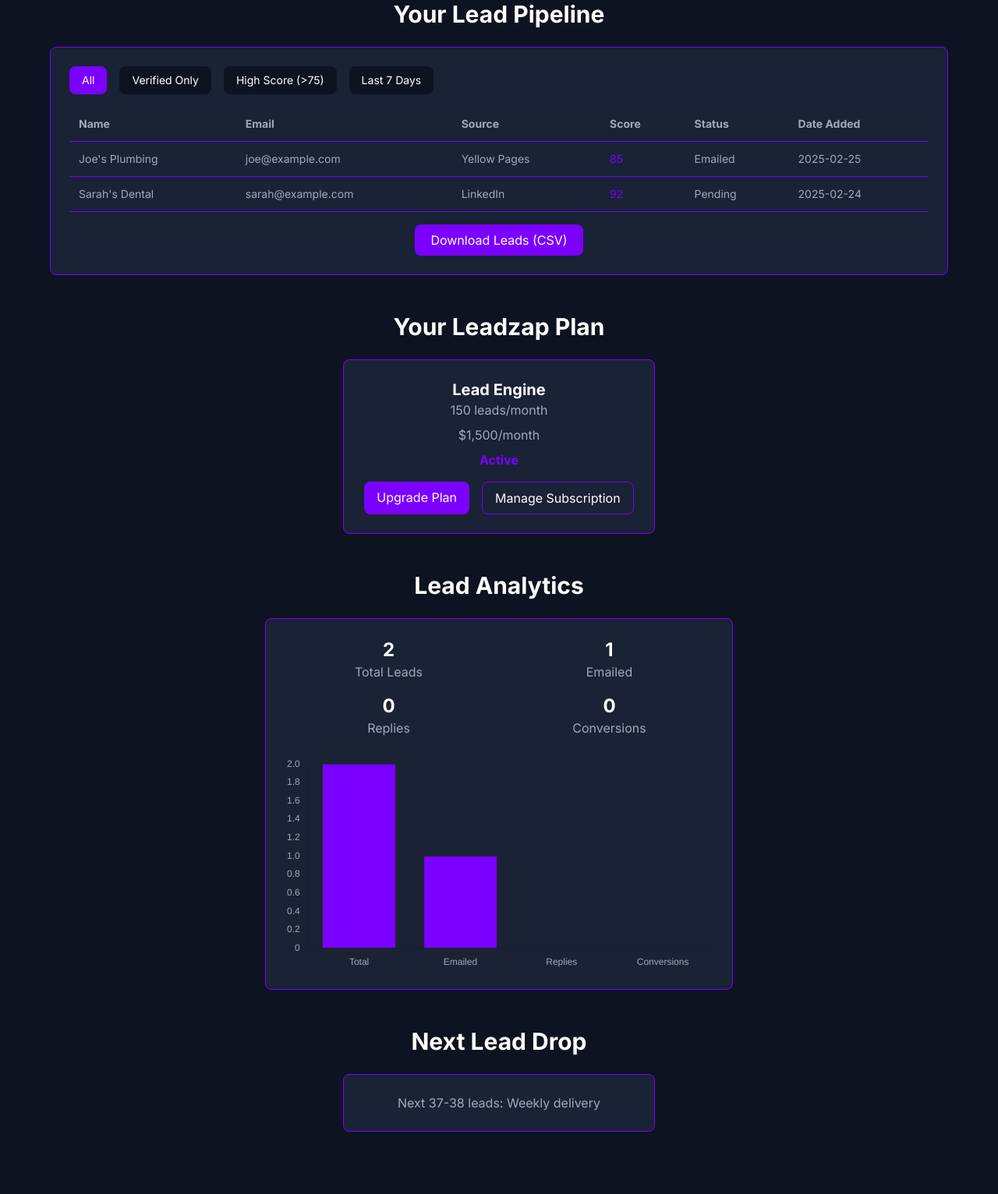
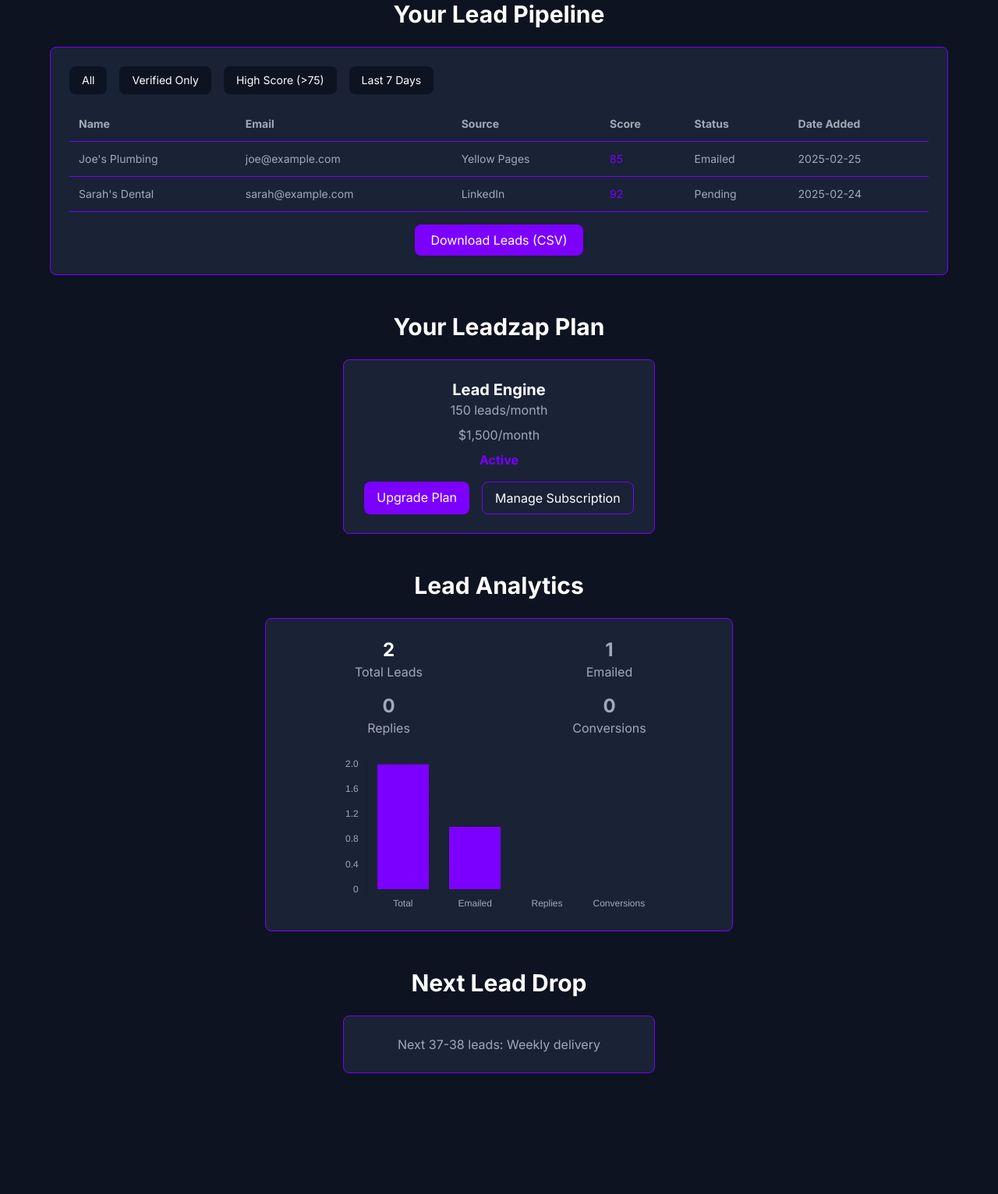
Before and after one commit to tacari/leadgen, a Flask app: page /dashboard in a window 1280 px wide. Shown: the part 152-1684 px from the top of the page at 78% size. After the commit the page ends 1529 px from the top, so only its background shows below. Run offline with Flask 3, Linux system fonts and the light colour scheme; some libraries are stand-ins or nearby versions.

Commit message:
Agent query: I've updated the Analytics and Delivery Status sections. Could you check if the Analytics section shows the proper stats and chart, and if the Delivery Status section shows the correct message format?
Enhance dashboard UI: Implement analytics and delivery status sections with dynamic data display, improved styling, and animations.  Add subscription details and refine lead display.

Screenshot: https://storage.googleapis.com/screenshot-production-us-central1/d384f029-ca4c-4484-afd7-9594b5df40a9/abeed661-148c-4621-a3fd-c2e044311c88.jpg

```diff
--- a/templates/dashboard.html
+++ b/templates/dashboard.html
@@ -87,24 +87,26 @@
         <h2 class="text-3xl font-bold text-center mb-6">Lead Analytics</h2>
         <div class="bg-[#1A2236] border border-[#7B00FF] rounded-lg p-6 max-w-[600px] mx-auto animate-fade-in">
             <div class="grid grid-cols-2 gap-4 mb-6">
-                <div class="text-center">
+                <div class="text-center animate-fade-in" style="animation-delay: 0.1s">
                     <p class="text-2xl font-bold text-white">{{ analytics.total }}</p>
-                    <p class="text-[#A1A9B8]">Total Leads</p>
+                    <p class="text-[#A1A9B8] text-base">Total Leads</p>
                 </div>
-                <div class="text-center">
-                    <p class="text-2xl font-bold text-white">{{ analytics.emailed }}</p>
-                    <p class="text-[#A1A9B8]">Emailed</p>
+                <div class="text-center animate-fade-in" style="animation-delay: 0.2s">
+                    <p class="text-2xl font-bold text-[#A1A9B8]">{{ analytics.emailed }}</p>
+                    <p class="text-[#A1A9B8] text-base">Emailed</p>
                 </div>
-                <div class="text-center">
-                    <p class="text-2xl font-bold text-white">{{ analytics.replies }}</p>
-                    <p class="text-[#A1A9B8]">Replies</p>
+                <div class="text-center animate-fade-in" style="animation-delay: 0.3s">
+                    <p class="text-2xl font-bold text-[#A1A9B8]">{{ analytics.replies }}</p>
+                    <p class="text-[#A1A9B8] text-base">Replies</p>
                 </div>
-                <div class="text-center">
-                    <p class="text-2xl font-bold text-white">{{ analytics.conversions }}</p>
-                    <p class="text-[#A1A9B8]">Conversions</p>
+                <div class="text-center animate-fade-in" style="animation-delay: 0.4s">
+                    <p class="text-2xl font-bold text-[#A1A9B8]">{{ analytics.conversions }}</p>
+                    <p class="text-[#A1A9B8] text-base">Conversions</p>
                 </div>
             </div>
-            <canvas id="analyticsChart" width="400" height="200"></canvas>
+            <div style="height: 200px; width: 400px; margin: 0 auto;">
+                <canvas id="analyticsChart"></canvas>
+            </div>
         </div>
     </section>
 
@@ -112,7 +114,21 @@
     <section class="mb-12">
         <h2 class="text-3xl font-bold text-center mb-6">Next Lead Drop</h2>
         <div class="bg-[#1A2236] border border-[#7B00FF] rounded-lg p-6 max-w-[400px] mx-auto animate-fade-in">
-            <p class="text-[#A1A9B8] text-center">{{ delivery_status }}</p>
+            {% if subscription %}
+                {% if subscription.package_name == 'Lead Launch' %}
+                    <p class="text-[#A1A9B8] text-base text-center">Your 50 leads arrive by {{ (now + timedelta(days=7)).strftime('%B %d, %Y') }}</p>
+                {% elif subscription.package_name == 'Lead Engine' %}
+                    <p class="text-[#A1A9B8] text-base text-center">Next 37-38 leads: Weekly delivery</p>
+                {% elif subscription.package_name == 'Lead Accelerator' %}
+                    <p class="text-[#A1A9B8] text-base text-center">Next 12-13 leads: Tomorrow</p>
+                {% elif subscription.package_name == 'Empire' %}
+                    <p class="text-[#A1A9B8] text-base text-center">Next 25 leads: Tomorrow</p>
+                {% else %}
+                    <p class="text-[#A1A9B8] text-base text-center">{{ delivery_status }}</p>
+                {% endif %}
+            {% else %}
+                <p class="text-[#A1A9B8] text-base text-center">No active subscription</p>
+            {% endif %}
         </div>
     </section>
 </div>
@@ -135,6 +151,7 @@
         },
         options: {
             responsive: true,
+            maintainAspectRatio: false,
             plugins: {
                 legend: {
                     display: false
@@ -161,41 +178,6 @@
             }
         }
     });
-
-    // Lead Filtering
-    function filterLeads(filter) {
-        const rows = document.querySelectorAll('tbody tr, .md\\:hidden > div');
-        const today = new Date();
-        const sevenDaysAgo = new Date(today.setDate(today.getDate() - 7));
-
-        rows.forEach(row => {
-            let show = true;
-            const score = parseInt(row.dataset.score);
-            const date = new Date(row.dataset.date);
-
-            switch(filter) {
-                case 'verified':
-                    show = row.querySelector('td:nth-child(5), .text-sm').textContent.includes('Verified');
-                    break;
-                case 'highScore':
-                    show = score > 75;
-                    break;
-                case 'recent':
-                    show = date >= sevenDaysAgo;
-                    break;
-                default:
-                    show = true;
-            }
-
-            row.style.display = show ? '' : 'none';
-        });
-
-        // Update active filter button
-        document.querySelectorAll('.filter-btn').forEach(btn => {
-            btn.classList.remove('active', 'bg-[#7B00FF]', 'text-white');
-        });
-        event.target.classList.add('active', 'bg-[#7B00FF]', 'text-white');
-    }
 </script>
 
 <style>
@@ -207,9 +189,5 @@
         animation: fade-in 0.5s ease-out;
         animation-fill-mode: both;
     }
-    .filter-btn.active {
-        background-color: #7B00FF;
-        color: white;
-    }
 </style>
 {% endblock %}
--- a/web_app.py
+++ b/web_app.py
@@ -2,7 +2,7 @@ import os
 import sys
 import json
 import csv
-from datetime import datetime
+from datetime import datetime, timedelta
 from io import StringIO
 import psutil
 from flask import Flask, render_template, redirect, url_for, flash, request, make_response, session, jsonify
@@ -50,7 +50,8 @@ def pricing():
 
 @app.route('/dashboard')
 def dashboard():
-    # For development, using sample data
+    # Sample data for development
+    now = datetime.now()
     leads = [
         {
             'name': "Joe's Plumbing",
@@ -79,15 +80,15 @@ def dashboard():
         'replies': 0,
         'conversions': 0
     }
-    delivery_status = "Next 37-38 leads: Weekly delivery"
 
     return render_template(
         'dashboard.html',
         leads=leads,
         subscription=subscription,
         analytics=analytics,
-        delivery_status=delivery_status,
-        username="Developer"  # Hardcoded for development
+        delivery_status="Next 37-38 leads: Weekly delivery",
+        username="Developer",  # Hardcoded for development
+        now=now  # Pass current time for delivery calculations
     )
 
 @app.route('/lead-history')
```
Also changed, not shown: attached_assets/Pasted-2-Leads-Section-Purpose-Core-value-displays-their-AI-generated-leads-makes-the-499-5-999-worth--1740524707884.txt (added, +38 -0 lines), attached_assets/Pasted-Alright-bro-fuck-yeah-let-s-cook-up-a-badass-dashboard-for-Leadzap-You-re-logged-in-with-Supabase-1740524686172.txt (added, +21 -0 lines).
